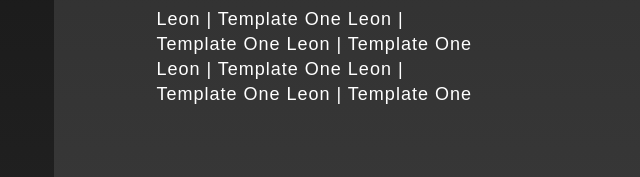
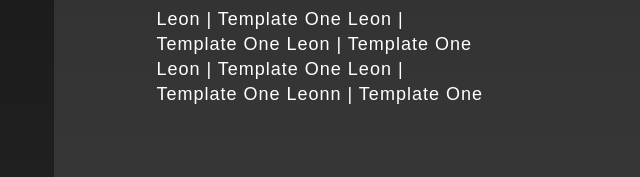
Before and after one commit to Bassem-osama/ADIDAS-SHOES, a plain HTML site: page index.html in a window 1280 px wide. Shown: the part 510-687 px from the top of the page, 74-714 px from the left. Drawn offline with Linux system fonts and the light colour scheme.

Commit message:
small change

```diff
--- a/index.html
+++ b/index.html
@@ -22,7 +22,7 @@
         <div class="content">
             <div class="text">
                 <h2>ADIDAS EGYPT, <br/> RUNNING  SHOES</h2>
-                <p>Leon | Template One Leon | Template One Leon | Template One Leon | Template One Leon | Template One Leon | Template One </p>
+                <p>Leon | Template One Leon | Template One Leon | Template One Leon | Template One Leon | Template One Leonn | Template One </p>
             </div>
             <div class="img">
                 <img src="images/shoes.png" />
```
